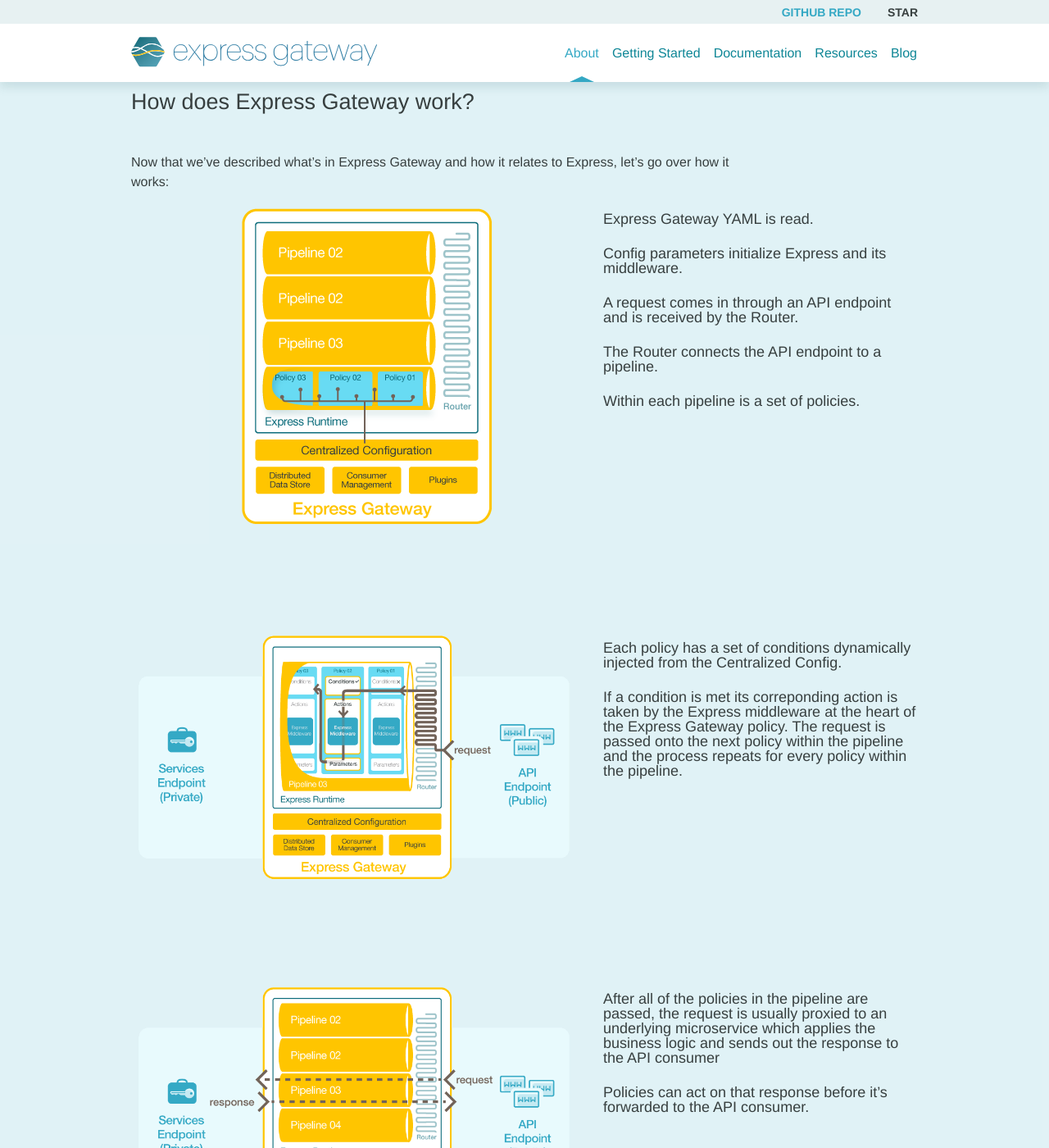
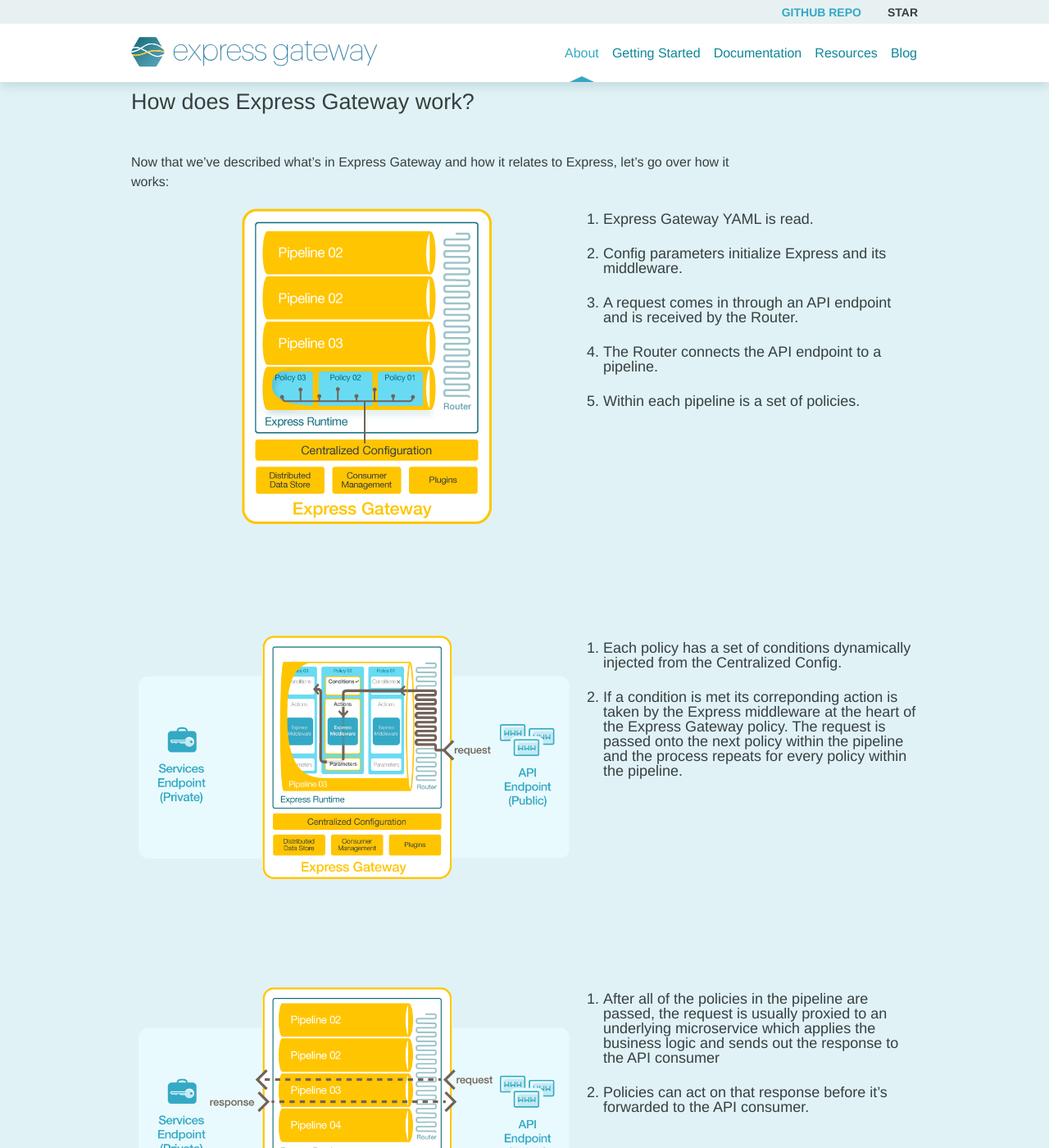
Before and after one commit to ExpressGateway/express-gateway.io, a Jekyll site: the page built from _pages/about.md, in a window 1280 px wide and 1400 px high, scrolled down 3402 px. Shown: the whole window at 82% size. Built offline with Jekyll 4.4.1, drawn with Linux system fonts in a browser that asks for light colours; some web fonts are replaced.

Commit message:
quick fix number style

```diff
--- a/_sass/_layout.scss
+++ b/_sass/_layout.scss
@@ -367,6 +367,11 @@
   .svg-fix {
     margin-top: 2rem;
   }
+  .with-graphics {
+    ol li {
+      list-style: decimal;
+    }
+  }
 }
 
 .page-section-white {
```
